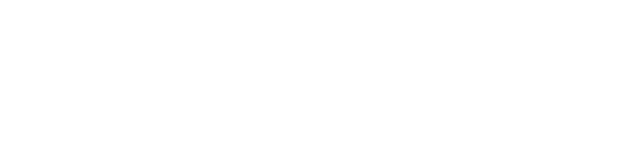
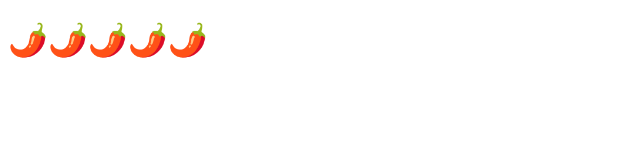
Before and after one commit to NinPasker/git-branching-lesson, a plain HTML site: page index.html in a window 1280 px wide. Shown: the whole page, without its empty margins (0-640 px from the left). Drawn offline with Linux system fonts and the light colour scheme.

Commit message:
Added spicy header, sweaty hot.

```diff
--- a/index.html
+++ b/index.html
@@ -7,6 +7,7 @@
   <title>Git branching lesson on test</title>
 </head>
 <body>
+  <h1>🌶️🌶️🌶️🌶️🌶️</h1>
 
 </body>
 </html>
```
